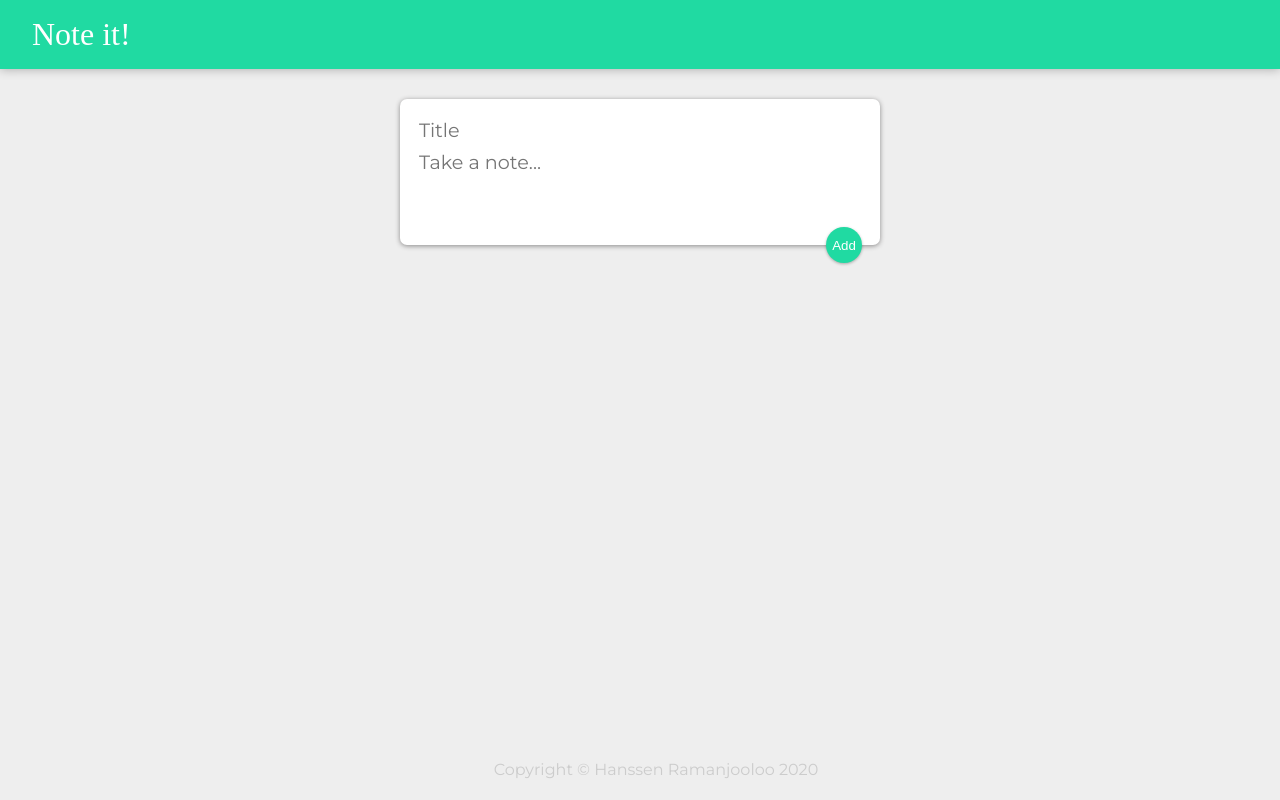
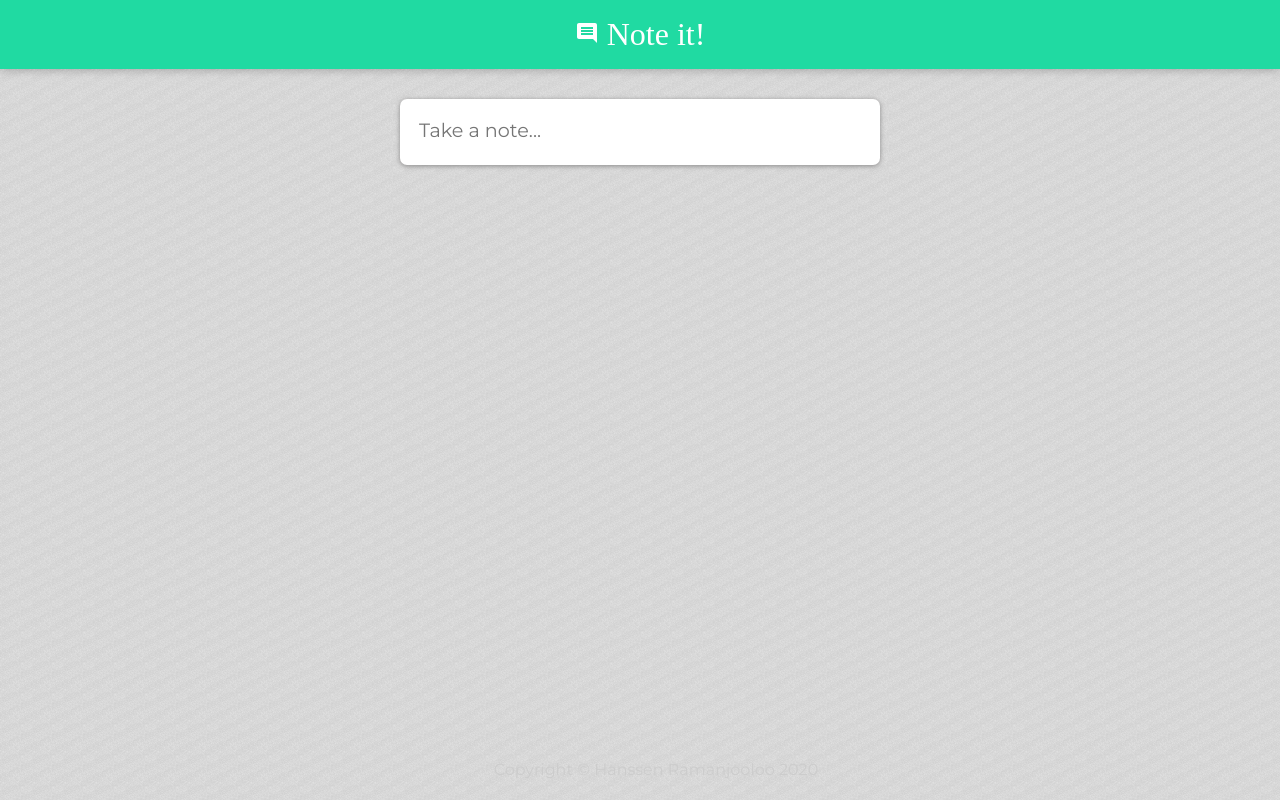
Before and after one commit to HanssenDev/note-it, a React (Create React App) app: page / in a window 1280 px wide. Built offline with nearby package versions, Linux system fonts and the light colour scheme; a web font is replaced by a local one.

Commit message:
add transitions and icons

```diff
--- a/package.json
+++ b/package.json
@@ -3,6 +3,8 @@
   "version": "0.1.0",
   "private": true,
   "dependencies": {
+    "@material-ui/core": "^4.11.0",
+    "@material-ui/icons": "^4.9.1",
     "@testing-library/jest-dom": "^4.2.4",
     "@testing-library/react": "^9.5.0",
     "@testing-library/user-event": "^7.2.1",
--- a/public/styles.css
+++ b/public/styles.css
@@ -1,3 +1,7 @@
+:root {
+  --background-color: #20daa2;
+}
+
 * {
   padding: 0;
   margin: 0;
@@ -9,10 +13,11 @@ html {
 body {
   background: #eee;
   padding: 0 16px;
+  background-image: url("/images/60-lines.png");
 }
 
 header {
-  background-color: #20daa2;
+  background-color: var(--background-color);
   margin: auto -16px;
   padding: 16px 32px;
   box-shadow: 0 0 10px 0 rgba(0, 0, 0, 0.3);
@@ -22,6 +27,7 @@ header h1 {
   color: #fff;
   font-family: "McLaren", cursive;
   font-weight: 200;
+  text-align: center;
 }
 
 footer {
@@ -59,15 +65,15 @@ footer p {
   position: relative;
   float: right;
   margin-right: 10px;
-  color: #20daa2;
+  color: var(--background-color);
   border: none;
+  width: 36px;
   height: 36px;
-  padding: 0 5px;
   cursor: pointer;
   outline: none;
 }
 
-form {
+form.create-note {
   position: relative;
   width: 480px;
   margin: 30px auto 20px auto;
@@ -76,8 +82,8 @@ form {
   border-radius: 7px;
   box-shadow: 0 1px 5px rgb(138, 137, 137);
 }
-form input,
-form textarea {
+form.create-note input,
+form.create-note textarea {
   width: 100%;
   border: none;
   padding: 4px;
@@ -86,11 +92,11 @@ form textarea {
   font-family: inherit;
   resize: none;
 }
-form button {
+form.create-note button {
   position: absolute;
   right: 18px;
   bottom: -18px;
-  background: #20daa2;
+  background: var(--background-color);
   color: #fff;
   border: none;
   border-radius: 50%;
--- a/src/components/CreateArea.jsx
+++ b/src/components/CreateArea.jsx
@@ -1,4 +1,7 @@
 import React, { useState } from "react";
+import AddIcon from "@material-ui/icons/Add";
+import Fab from "@material-ui/core/Fab";
+import Zoom from "@material-ui/core/Zoom";
 
 function CreateArea(props) {
   const [noteContent, setNoteContent] = useState({
@@ -20,13 +23,20 @@ function CreateArea(props) {
     props.onClick(noteContent);
     setNoteContent({
       title: "",
-      content: ""
+      content: "",
     });
+  }
+
+  const [isExpanded, setIsExpanded] = useState(false);
+
+  function expandNote() {
+    setIsExpanded((prevValue) => !prevValue);
   }
 
   return (
     <div>
-      <form>
+      <form className="create-note">
+        {isExpanded && (
           <input
             onChange={createNote}
             name="title"
@@ -34,20 +44,21 @@ function CreateArea(props) {
             value={noteContent.title}
             type="text"
           />
+        )}
         <textarea
           onChange={createNote}
+          onClick={expandNote}
           name="content"
           placeholder="Take a note..."
-          rows="3"
+          rows={isExpanded ? 3 : 1}
           value={noteContent.content}
           type="text"
         />
-        <button
-          onClick={submiteNote}
-          type="button"
-        >
-          Add
-        </button>
+        <Zoom in={isExpanded}>
+          <Fab onClick={submiteNote} type="button">
+            <AddIcon />
+          </Fab>
+        </Zoom>
       </form>
     </div>
   );
--- a/src/components/Header.jsx
+++ b/src/components/Header.jsx
@@ -1,9 +1,12 @@
 import React from "react";
+import CommentIcon from "@material-ui/icons/Comment";
 
 function Header() {
   return (
     <header>
-      <h1>Note it!</h1>
+      <h1>
+        <CommentIcon /> Note it!
+      </h1>
     </header>
   );
 }
--- a/src/components/Note.jsx
+++ b/src/components/Note.jsx
@@ -1,8 +1,7 @@
 import React from "react";
-
+import DeleteIcon from "@material-ui/icons/Delete";
 
 function Note(props) {
-
   function handleClick() {
     props.delete(props.id);
   }
@@ -11,7 +10,9 @@ function Note(props) {
     <div className="note">
       <h1>{props.title}</h1>
       <p>{props.content}</p>
-      <button onClick={handleClick}>DELETE</button>
+      <button onClick={handleClick}>
+        <DeleteIcon />
+      </button>
     </div>
   );
 }
--- a/src/index.js
+++ b/src/index.js
@@ -1,11 +1,10 @@
 import React from "react";
 import ReactDOM from "react-dom";
 import App from "./components/App";
-
 
 ReactDOM.render(
   <React.StrictMode>
     <App />
   </React.StrictMode>,
-  document.getElementById('root')
+  document.getElementById("root")
 );
```
Also changed, not shown: public/images/60-lines.png (added), 1 other file (tests, documents, lock files or other folders). Lines whose indentation alone changed are shown as unchanged.
